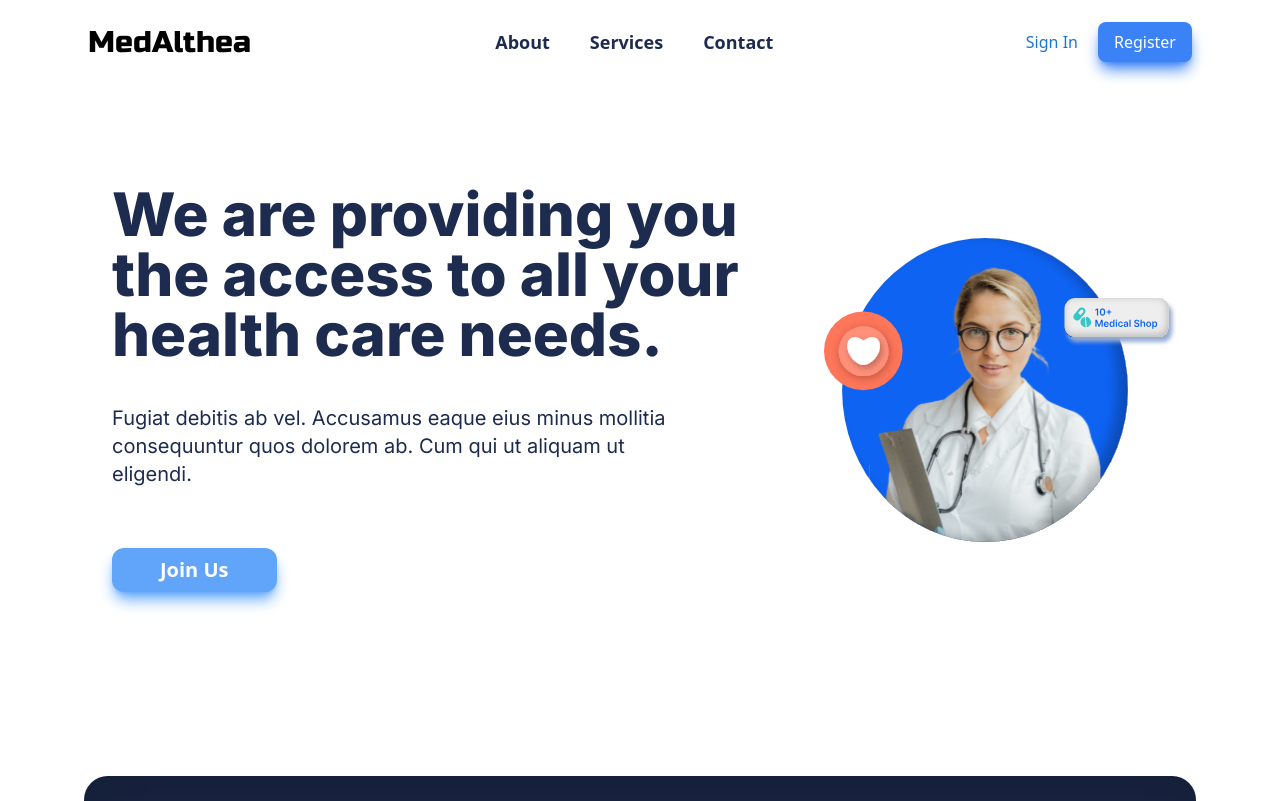
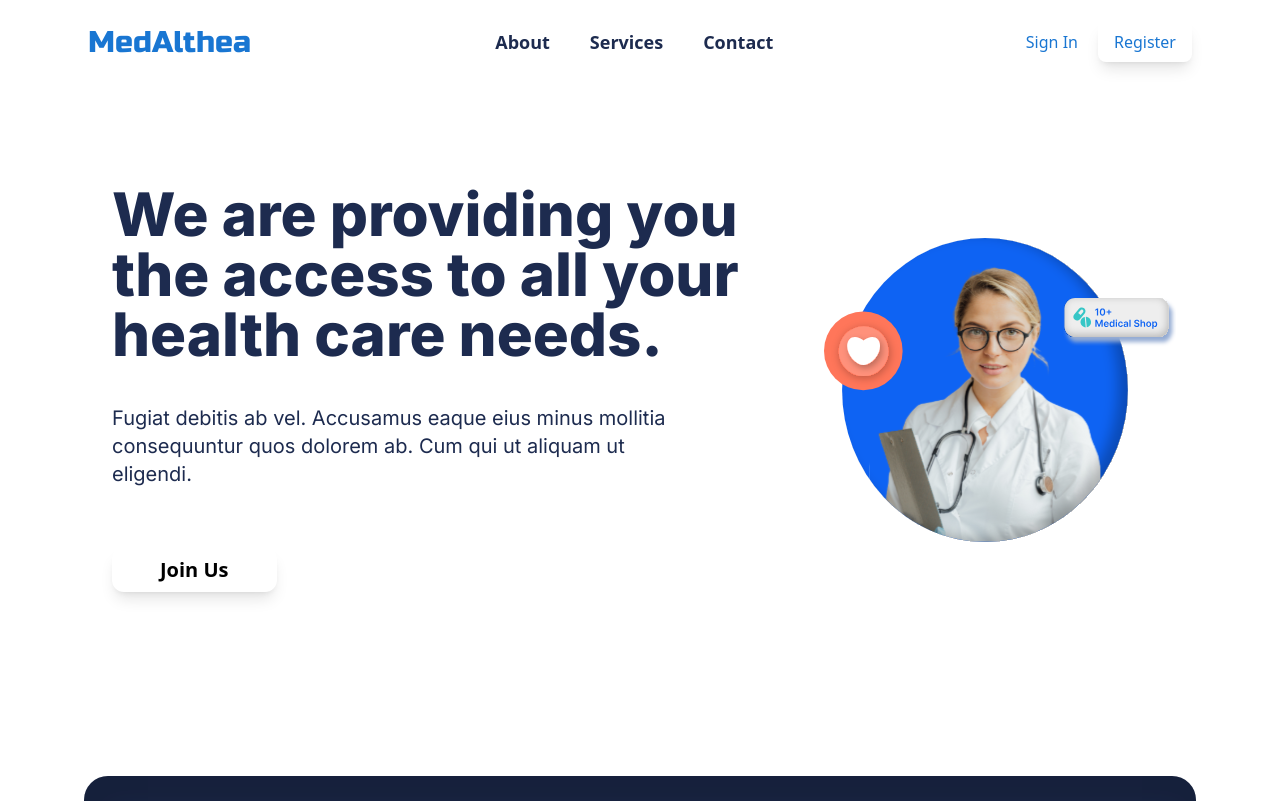
Before and after one commit to YadavGulshan/MedAlthea-Website, a Next.js app: page / in a window 1280 px wide. Shown: the top 801 px of the page. Built offline with nearby package versions, Linux system fonts and the light colour scheme.

Commit message:
added green pallete

```diff
--- a/tailwind.config.js
+++ b/tailwind.config.js
@@ -9,6 +9,18 @@ module.exports = {
       Russo: ['"Russo One"', 'sans-serif'],
     },
     extend: {},
+    colors: {
+      'green': {
+        100: '#cffcc7',
+        200: '#adfaa2',
+        300: '#83f677',
+        400: '#58f252',
+        500: '#02ee24',
+        600: '#00dc1a',
+        700: '#00c609',
+        800: '#00b200',
+        900: '#008e00',
+      },
   },
   plugins: [],
-}
+  }}
```
